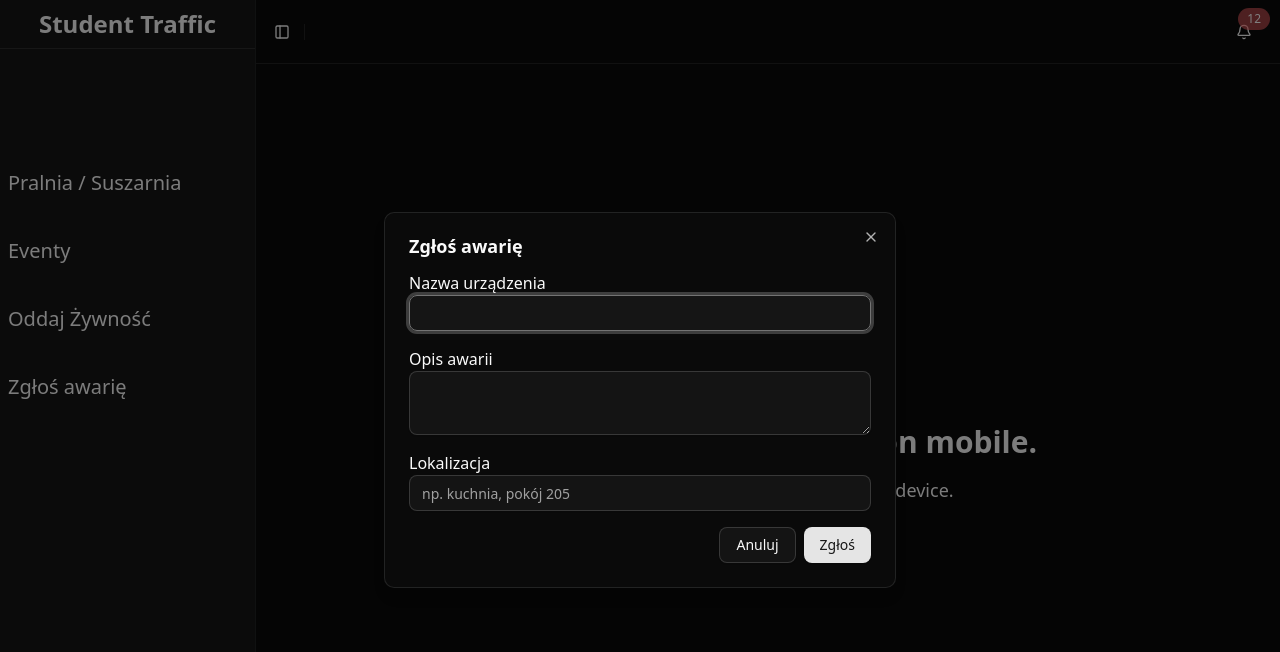
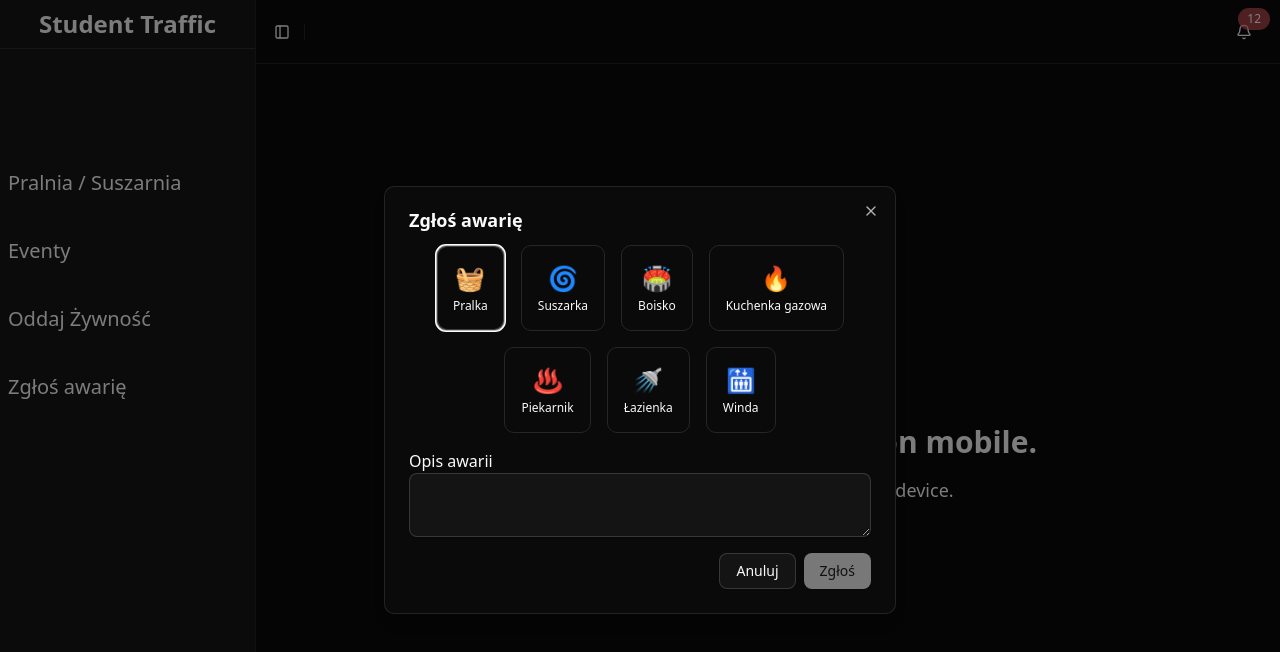
Before and after one commit to HejSztynx/Student-Traffic, a Next.js app in the folder frontend/: page /tstest in a window 1280 px wide. Shown: the top 652 px of the page. Built offline with nearby package versions, Linux system fonts and the light colour scheme.

Commit message:
Add failure report

```diff
--- a/frontend/components/ui/report-failure.jsx
+++ b/frontend/components/ui/report-failure.jsx
@@ -1,7 +1,6 @@
 'use client'
 
 import { useState } from "react"
-import { Input } from "@/components/ui/input"
 import { Textarea } from "@/components/ui/textarea"
 import { Button } from "@/components/ui/button"
 import {
@@ -11,21 +10,53 @@ import {
   DialogTitle,
   DialogFooter,
 } from "@/components/ui/dialog"
+import { Input } from "@/components/ui/input"
+
+const devices = [
+  { id: "pralka", name: "Pralka", icon: "🧺" },
+  { id: "suszarka", name: "Suszarka", icon: "🌀" },
+  { id: "boisko", name: "Boisko", icon: "🏟️" },
+  { id: "kuchenka", name: "Kuchenka gazowa", icon: "🔥" },
+  { id: "piekarnik", name: "Piekarnik", icon: "♨️" },
+  { id: "lazienka", name: "Łazienka", icon: "🚿" },
+  { id: "winda", name: "Winda", icon: "🛗" },
+]
+
+const floorsEven = Array.from({ length: 7 }, (_, i) => (i + 1) * 2)
+const floorsOdd = Array.from({ length: 8 }, (_, i) => i * 2 + 1)
+const allFloors = Array.from({ length: 15 }, (_, i) => i + 1)
+
+const sportsFields = [
+  { name: "Piłka nożna", icon: "⚽" },
+  { name: "Siatkówka", icon: "🏐" },
+  { name: "Koszykówka", icon: "🏀" },
+]
 
 export default function ReportFailureModal({ open, onClose }) {
-  const [deviceName, setDeviceName] = useState("")
+  const [selectedDevice, setSelectedDevice] = useState("")
   const [description, setDescription] = useState("")
   const [location, setLocation] = useState("")
 
   const handleSubmit = (e) => {
     e.preventDefault()
+
+    const finalLocation =
+      typeof location === "string"
+        ? location
+        : `${selectedDevice} ${location.number}, Piętro ${location.floor}`
+
     const failureReport = {
-      deviceName,
+      deviceName: selectedDevice,
+      location: finalLocation,
       description,
-      location,
     }
+
     console.log("Zgłoszona awaria:", failureReport)
+
     onClose()
+    setSelectedDevice("")
+    setDescription("")
+    setLocation("")
   }
 
   return (
@@ -36,13 +67,126 @@ export default function ReportFailureModal({ open, onClose }) {
         </DialogHeader>
 
         <form onSubmit={handleSubmit} className="flex flex-col gap-4">
-          <div>
-            <label>Nazwa urządzenia</label>
-            <Input
-              value={deviceName}
-              onChange={(e) => setDeviceName(e.target.value)}
-            />
+
+          <div className="flex flex-wrap gap-4 justify-center">
+            {devices.map(({ id, name, icon }) => (
+              <button
+                key={id}
+                type="button"
+                onClick={() => {
+                  setSelectedDevice(name)
+                  setLocation("")
+                }}
+                className={`flex flex-col items-center p-4 border rounded-lg text-2xl transition ${
+                  selectedDevice === name ? 'border-primary' : 'border-muted'
+                }`}
+              >
+                <span>{icon}</span>
+                <span className="text-xs mt-1">{name}</span>
+              </button>
+            ))}
           </div>
+
+          {selectedDevice && (
+            <div>
+              {selectedDevice === "Boisko" ? (
+                <>
+                  <label>Typ boiska</label>
+                  <div className="flex gap-2">
+                    {sportsFields.map(({ name, icon }) => (
+                      <button
+                        key={name}
+                        type="button"
+                        onClick={() => setLocation(name)}
+                        className={`border rounded p-2 flex-1 text-xl ${
+                          location === name ? 'border-primary' : 'border-muted'
+                        }`}
+                      >
+                        <span>{icon}</span>
+                        <div className="text-xs">{name}</div>
+                      </button>
+                    ))}
+                  </div>
+                </>
+              ) : selectedDevice === "Łazienka" ? (
+                <>
+                  <label>Numer pokoju</label>
+                  <Input
+                    placeholder="Np. 205"
+                    value={location}
+                    onChange={(e) => setLocation(e.target.value)}
+                  />
+                </>
+              ) : selectedDevice === "Winda" ? (
+                <>
+                  <label>Numer windy</label>
+                    <div className="flex gap-2">
+                    {[1, 2, 3, 4].map((nr) => (
+                        <button
+                        key={nr}
+                        type="button"
+                        onClick={() => setLocation(`Winda ${nr}`)}
+                        className={`border rounded p-2 w-full ${
+                            location === `Winda ${nr}` ? 'border-primary' : 'border-muted'
+                        }`}
+                        >
+                        🛗 {nr}
+                        </button>
+                    ))}
+                    </div>
+
+                </>
+              ) : selectedDevice === "Pralka" || selectedDevice === "Kuchenka gazowa" ? (
+                <>
+                  <label>Piętro</label>
+                  <select
+                    className="w-full border rounded p-2 bg-black text-white"
+                    value={location?.floor || ""}
+                    onChange={(e) => setLocation({ floor: e.target.value, number: "" })}
+                  >
+                    <option value="">Wybierz piętro</option>
+                    {(selectedDevice === "Pralka" ? floorsEven : allFloors).map((floor) => (
+                      <option key={floor} value={floor}>{floor}</option>
+                    ))}
+                  </select>
+
+                  {location?.floor && (
+                    <>
+                      <label>Numer {selectedDevice.toLowerCase()}</label>
+                      <div className="flex gap-2">
+                        {[1, 2, 3].map((nr) => (
+                          <button
+                            key={nr}
+                            type="button"
+                            onClick={() => setLocation({ ...location, number: nr })}
+                            className={`border rounded p-2 w-full ${
+                              location?.number == nr ? 'border-primary' : 'border-muted'
+                            }`}
+                          >
+                            {nr}
+                          </button>
+                        ))}
+                      </div>
+                    </>
+                  )}
+                </>
+              ) : (
+                <>
+                  <label>Piętro</label>
+                  <select
+                    className="w-full border rounded p-2 bg-black text-white"
+                    value={location}
+                    onChange={(e) => setLocation(e.target.value)}
+                  >
+                    <option value="">Wybierz piętro</option>
+                    {(selectedDevice === "Suszarka" ? floorsOdd : allFloors).map((floor) => (
+                      <option key={floor} value={`Piętro ${floor}`}>Piętro {floor}</option>
+                    ))}
+                  </select>
+                </>
+              )}
+            </div>
+          )}
 
           <div>
             <label>Opis awarii</label>
@@ -52,20 +196,13 @@ export default function ReportFailureModal({ open, onClose }) {
             />
           </div>
 
-          <div>
-            <label>Lokalizacja</label>
-            <Input
-              placeholder="np. kuchnia, pokój 205"
-              value={location}
-              onChange={(e) => setLocation(e.target.value)}
-            />
-          </div>
-
           <DialogFooter className="flex justify-end gap-2">
             <Button variant="outline" type="button" onClick={onClose}>
               Anuluj
             </Button>
-            <Button type="submit">Zgłoś</Button>
+            <Button type="submit" disabled={!selectedDevice || !location}>
+              Zgłoś
+            </Button>
           </DialogFooter>
         </form>
       </DialogContent>
```
